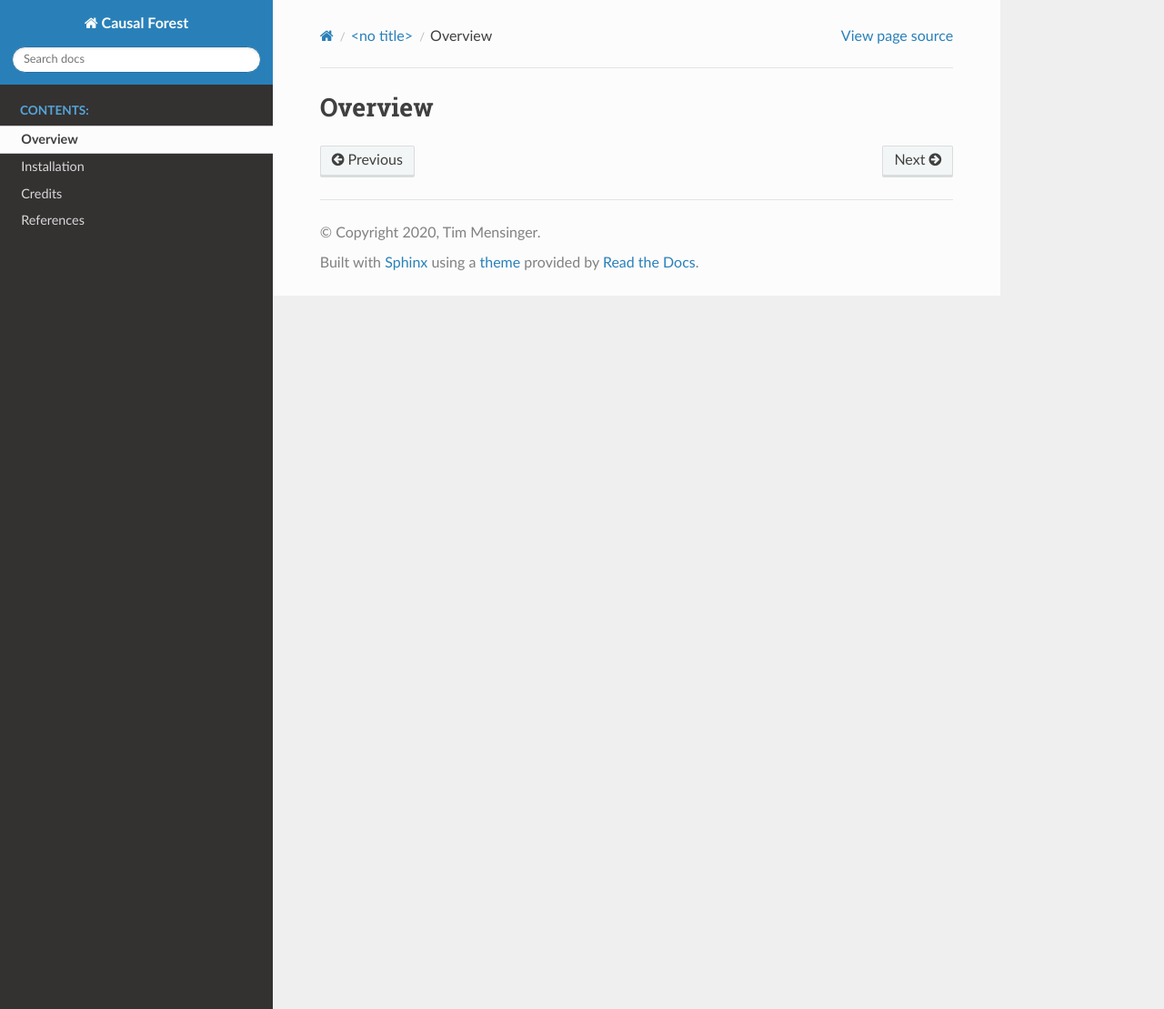
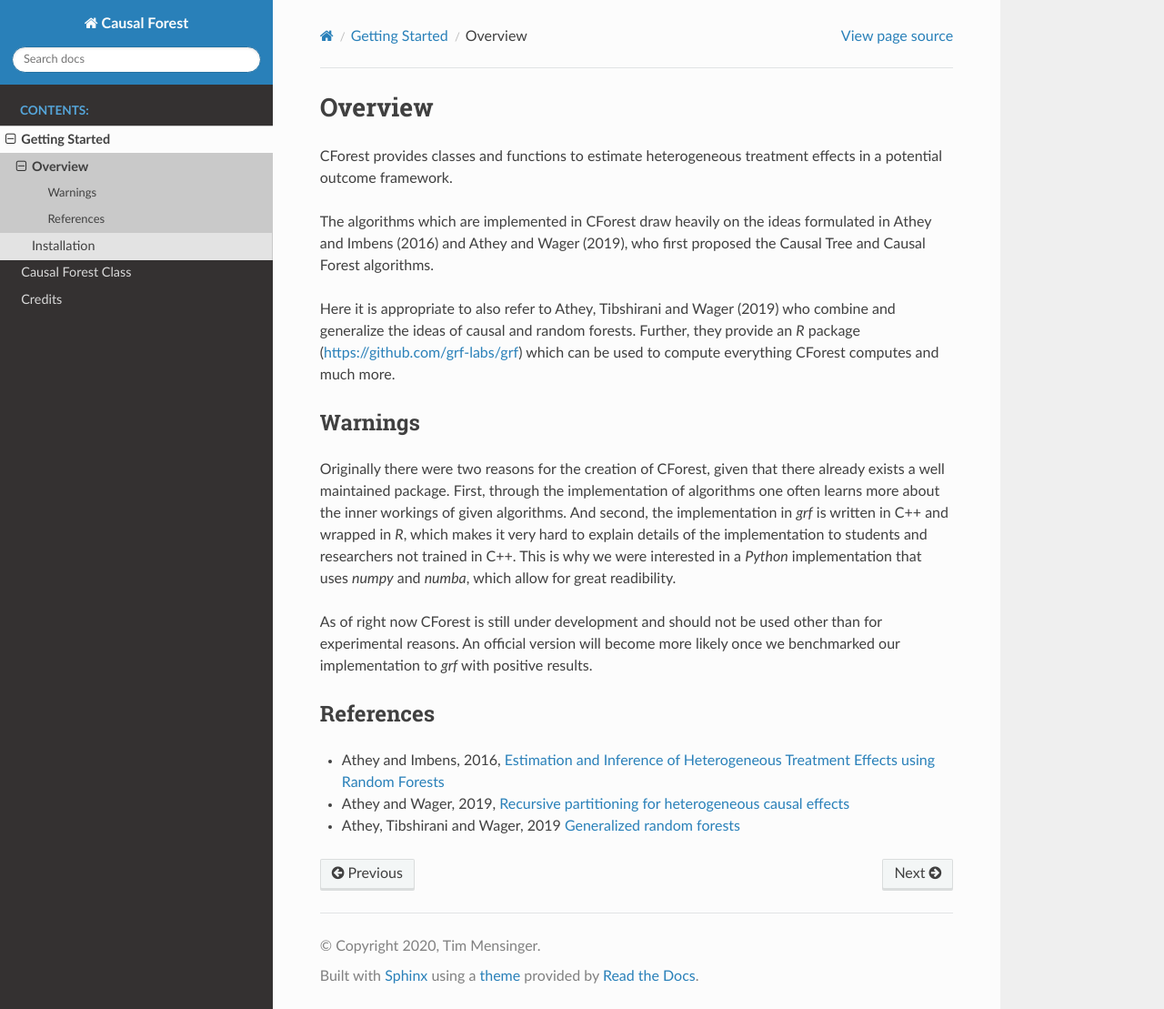
Before and after one commit to timmens/causal-forest, a Sphinx documentation site: the page built from docs/source/getting_started/introduction.rst, in a window 1280 px wide and 1109 px high. Shown: the whole window at 91% size. Built offline with Sphinx 7.4.7 and the Read the Docs theme 2.0.0, drawn with Linux system fonts in a browser that asks for light colours.

Commit message:
Update documentation.

```diff
--- a/docs/source/conf.py
+++ b/docs/source/conf.py
@@ -1,3 +1,5 @@
+#!/usr/bin/env python3
+# -*- coding: utf-8 -*-
 import os
 import sys
 
@@ -11,7 +13,7 @@ on_rtd = os.environ.get("READTHEDOCS") == "True"
 # If extensions (or modules to document with autodoc) are in another directory,
 # add these directories to sys.path here. If the directory is relative to the
 # documentation root, use os.path.abspath to make it absolute, like shown here.
-sys.path.insert(0, os.path.abspath("."))
+sys.path.insert(0, os.path.abspath("../.."))
 
 
 # -- Project information ------------------------------------------
@@ -30,10 +32,15 @@ release = "0.0.1"
 master_doc = "index"
 
 extensions = [
+    "sphinx.ext.autodoc",
     "sphinx_rtd_theme",
 ]
 
-autodoc_mock_imports = []
+autodoc_mock_imports = [
+    "numpy",
+    "pandas",
+    "numba",
+]
 
 # Add any paths that contain templates here, relative to this directory.
 templates_path = ["_templates"]
--- a/docs/source/getting_started/index.rst
+++ b/docs/source/getting_started/index.rst
@@ -1,3 +1,7 @@
+===============
+Getting Started
+===============
+
 .. toctree::
    :maxdepth: 1
 
--- a/docs/source/getting_started/introduction.rst
+++ b/docs/source/getting_started/introduction.rst
@@ -1,3 +1,45 @@
 ========
 Overview
 ========
+
+CForest provides classes and functions to estimate heterogeneous treatment
+effects in a potential outcome framework.
+
+The algorithms which are implemented in CForest draw heavily on the ideas
+formulated in Athey and Imbens (2016) and Athey and Wager (2019), who
+first proposed the Causal Tree and Causal Forest algorithms.
+
+Here it is appropriate to also refer to Athey, Tibshirani and Wager (2019)
+who combine and generalize the ideas of causal and random forests.
+Further,
+they provide an `R` package (https://github.com/grf-labs/grf) which can be
+used to compute everything CForest computes and much more.
+
+
+Warnings
+========
+
+Originally there were two reasons for the creation of CForest, given that
+there already exists a well maintained package.
+First, through the implementation of algorithms one often learns more
+about the inner workings of given algorithms.
+And second, the implementation in `grf` is written in C++ and wrapped in
+`R`, which makes it very hard to explain details of the implementation
+to students and researchers not trained in C++.
+This is why we were interested in a `Python` implementation that uses
+`numpy` and `numba`, which allow for great readibility.
+
+As of right now CForest is still under development and should not be used
+other than for experimental reasons.
+An official version will become more likely once we benchmarked our
+implementation to `grf` with positive results.
+
+
+References
+==========
+
+- Athey and Imbens, 2016, `Estimation and Inference of Heterogeneous Treatment Effects using Random Forests <https://www.tandfonline.com/doi/full/10.1080/01621459.2017.1319839>`__
+
+- Athey and Wager, 2019, `Recursive partitioning for heterogeneous causal effects <https://www.pnas.org/content/113/27/7353>`__
+
+- Athey, Tibshirani and Wager, 2019 `Generalized random forests <https://projecteuclid.org/euclid.aos/1547197251>`__
```
Also changed, not shown: docs/source/causal_forest_class/fit.rst (added, +7 -0 lines), docs/source/causal_forest_class/index.rst (added, +21 -0 lines), docs/source/causal_forest_class/interface.rst (added, +8 -0 lines), docs/source/causal_forest_class/load.rst (added, +7 -0 lines), docs/source/causal_forest_class/predict.rst (added, +7 -0 lines), docs/source/causal_forest_class/save.rst (added, +7 -0 lines), docs/source/credits.rst (+0 -19 lines), docs/source/getting_started/installation.rst (+10 -2 lines), docs/source/index.rst (+4 -15 lines).
